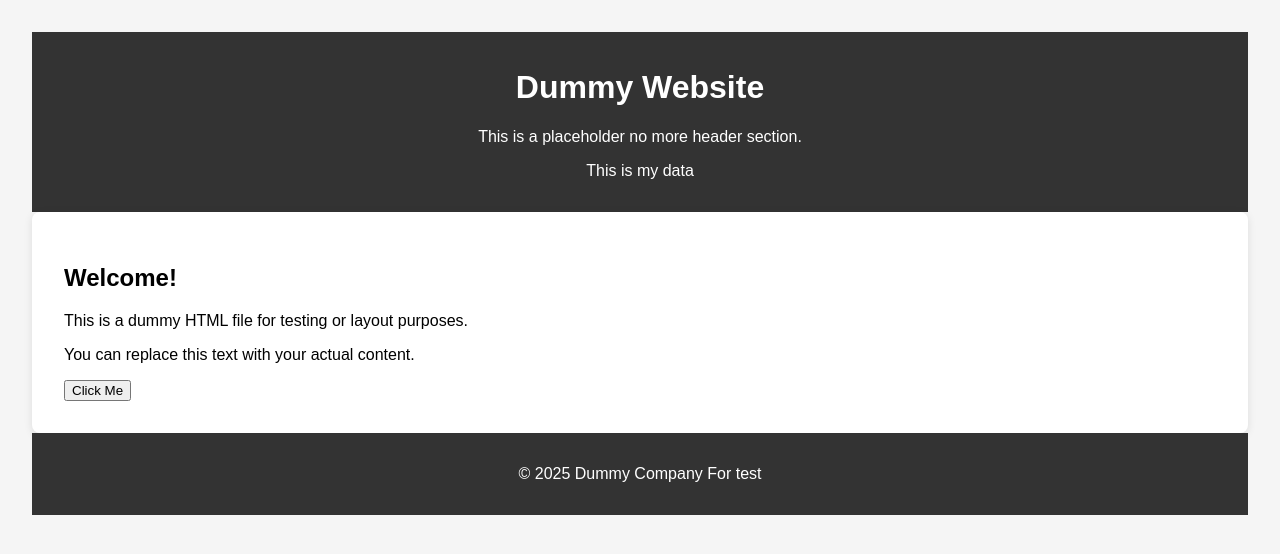
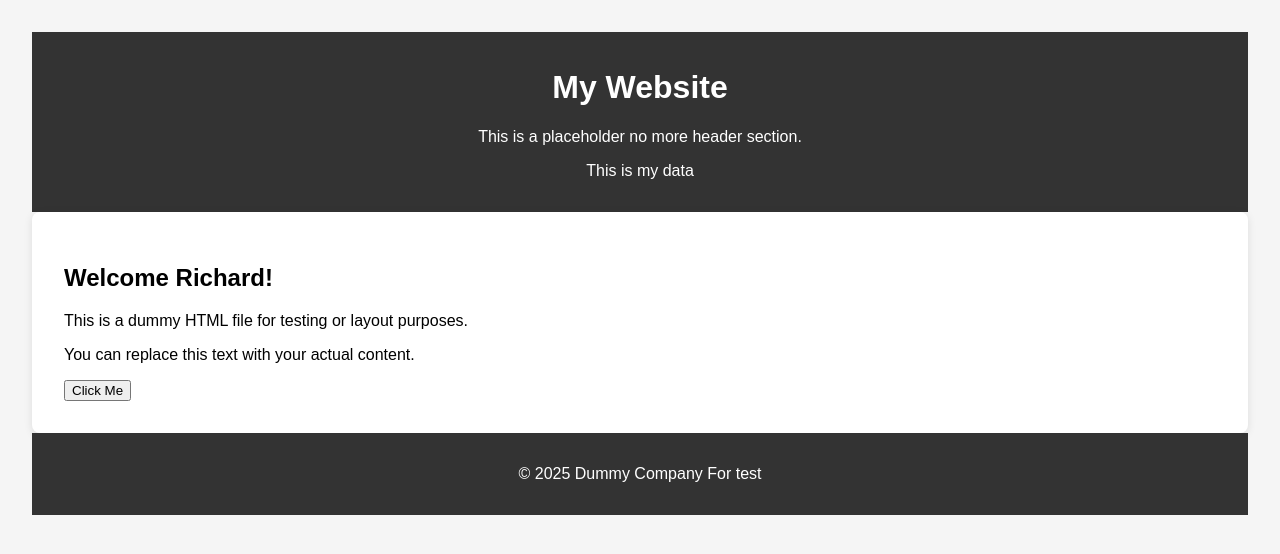
Before and after one commit to richard9004/important_git_commands_used_at_work, a plain HTML site: page index.html in a window 1280 px wide. Drawn offline with Linux system fonts and the light colour scheme.

Commit message:
changes to the file

```diff
--- a/index.html
+++ b/index.html
@@ -26,13 +26,13 @@
 </head>
 <body>
   <header>
-    <h1>Dummy Website</h1>
+    <h1>My Website</h1>
     <p>This is a placeholder no more header section.</p>
     <p>This is my data</p>
   </header>
 
   <main>
-    <h2>Welcome!</h2>
+    <h2>Welcome Richard!</h2>
     <p>This is a dummy HTML file for testing or layout purposes.</p>
     <p>You can replace this text with your actual content.</p>
     <button onclick="sayHello()">Click Me</button>
```
